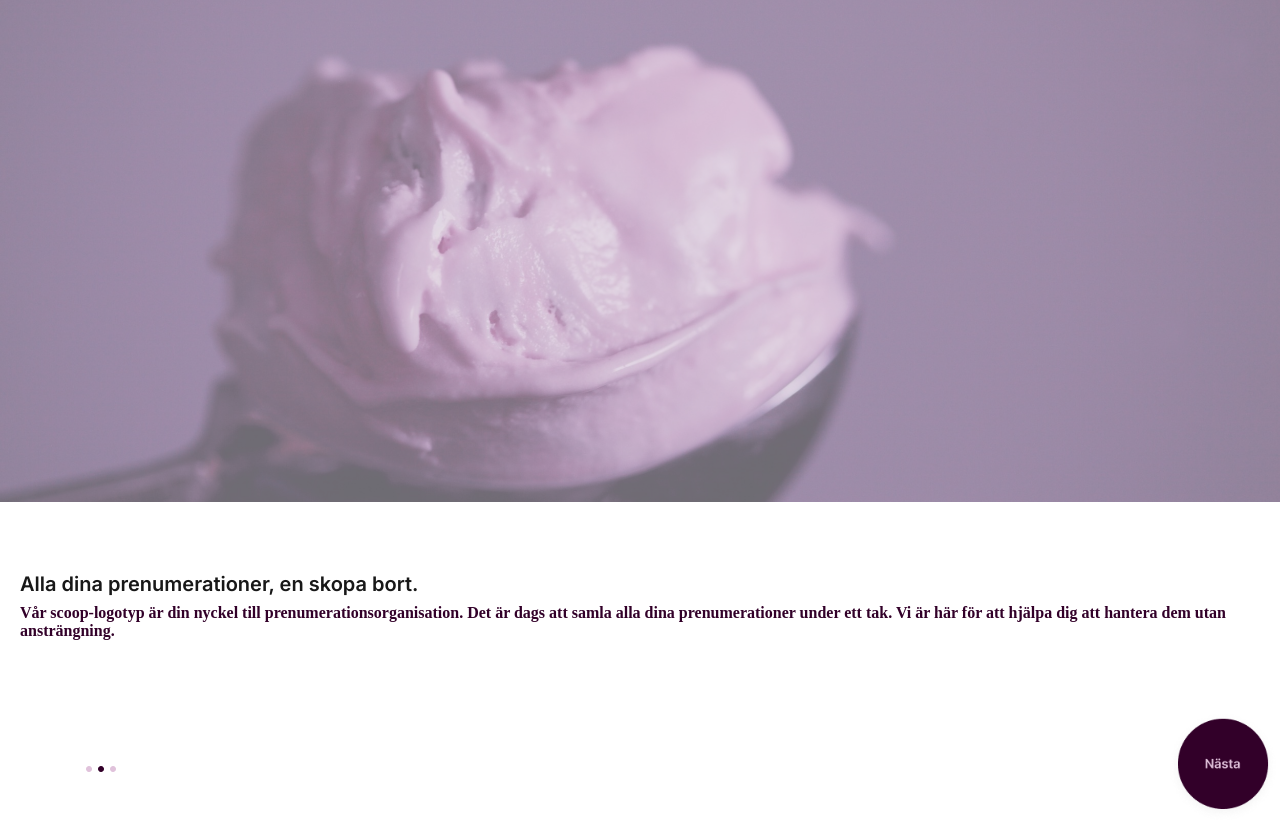
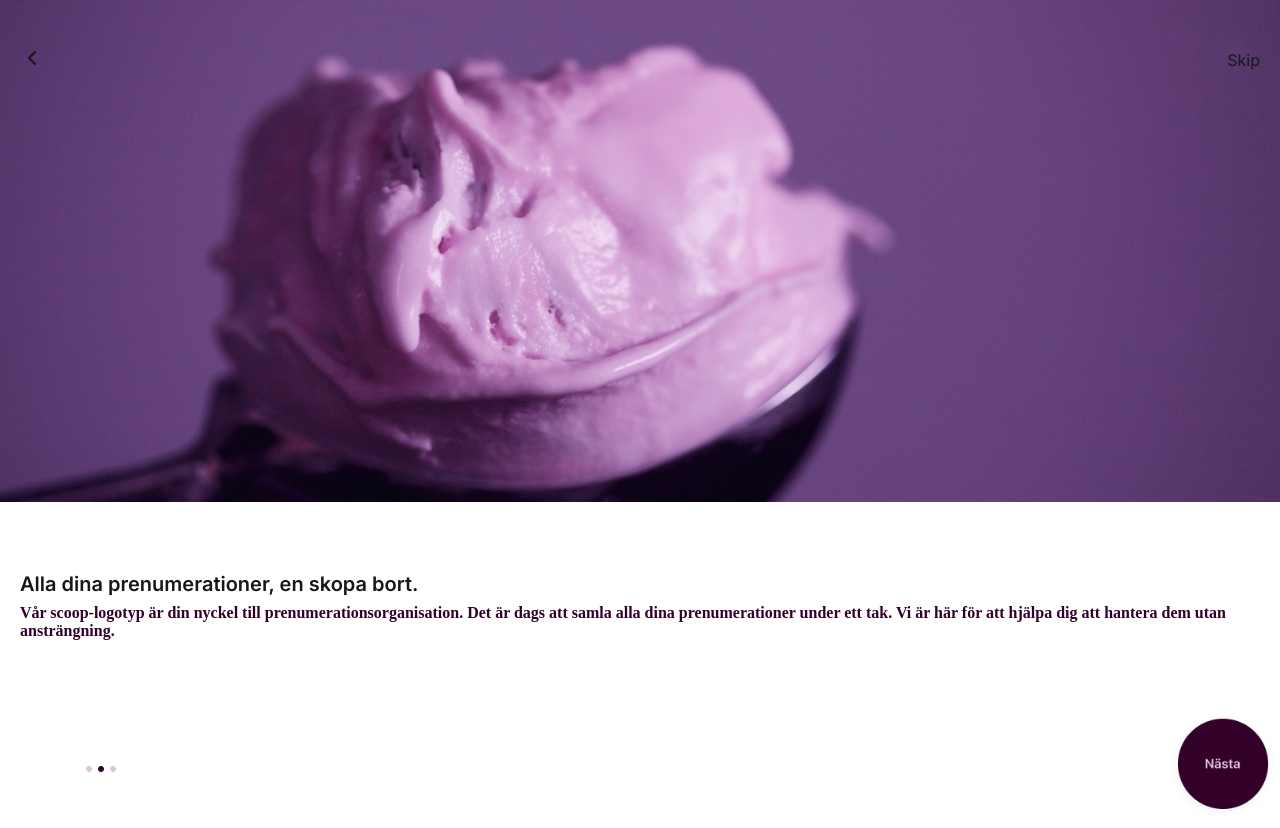
Before and after one commit to jonassonfilip/pre-maze, a Next.js app in the folder scoopit/: page /welcome-second in a window 1280 px wide. Built offline with nearby package versions, Linux system fonts and the light colour scheme.

Commit message:
Adding navigation on welcome pages

```diff
--- a/scoopit/app/welcome-second/page.module.css
+++ b/scoopit/app/welcome-second/page.module.css
@@ -1,4 +1,4 @@
-.welcomeHeader::before {
+/* .welcomeHeader::before {
     content: "";
     background-color: rgba(211, 211, 211, 0.5);
     position: absolute;
@@ -12,7 +12,7 @@
 .welcomeHeader .content {
     position: relative;
     z-index: 2;
-}
+} */
 
 .welcomeHeader {
       background-size: cover;
--- a/scoopit/app/welcome-second/page.tsx
+++ b/scoopit/app/welcome-second/page.tsx
@@ -4,6 +4,7 @@ import Link from "next/link";
 import Image from "next/image";
 import scoopImage from "/public/scoop-purple.jpeg";
 import roundButton from "/public/Onboarding-button.png";
+import goBack from "/public/chevron-right.png"
 import barTwo from "/public/Bar2.png";
 import styles from "./page.module.css";
 
@@ -13,6 +14,28 @@ export default function SecondPage () {
       <section className={styles.welcomeHeader} style={{
 backgroundImage: `url(${(scoopImage as any).src})`
 }}>
+  <div className="backArrow" style={{
+      display: 'flex',
+      justifyContent: 'space-between',
+      alignItems: 'center',
+      paddingLeft: '20px',
+      paddingRight: '20px',
+      paddingTop: "46px",
+    }}>
+
+      <Link href="javascript:history.back()">
+      <Image
+      src={goBack}
+      alt="An arrow pointing back, taking you to the previous page"
+      width={24}
+      height={24}
+    />
+    </Link>
+
+    <Link href="./login">
+      <div>Skip</div>
+    </Link>
+    </div>
       </section>
 
   <section className={styles.welcomeFooter}>
--- a/scoopit/app/welcome-third/page.module.css
+++ b/scoopit/app/welcome-third/page.module.css
@@ -1,4 +1,4 @@
-.welcomeHeader::before {
+/* .welcomeHeader::before {
     content: "";
     background-color: rgba(211, 211, 211, 0.5);
     position: absolute;
@@ -12,7 +12,7 @@
 .welcomeHeader .content {
     position: relative;
     z-index: 2;
-}
+} */
 
 .welcomeHeader {
       background-size: cover;
--- a/scoopit/app/welcome/page.module.css
+++ b/scoopit/app/welcome/page.module.css
@@ -1,4 +1,4 @@
-.welcomeHeader::before {
+/* .welcomeHeader::before {
     content: "";
     background-color: rgba(211, 211, 211, 0.5);
     position: absolute;
@@ -12,7 +12,7 @@
 .welcomeHeader .content {
     position: relative;
     z-index: 2;
-}
+} */
 
 .welcomeHeader {
       background-size: cover;
```
Also changed, not shown: scoopit/app/welcome-third/page.tsx (+23 -0 lines), scoopit/app/welcome/page.tsx (+10 -1 lines).
